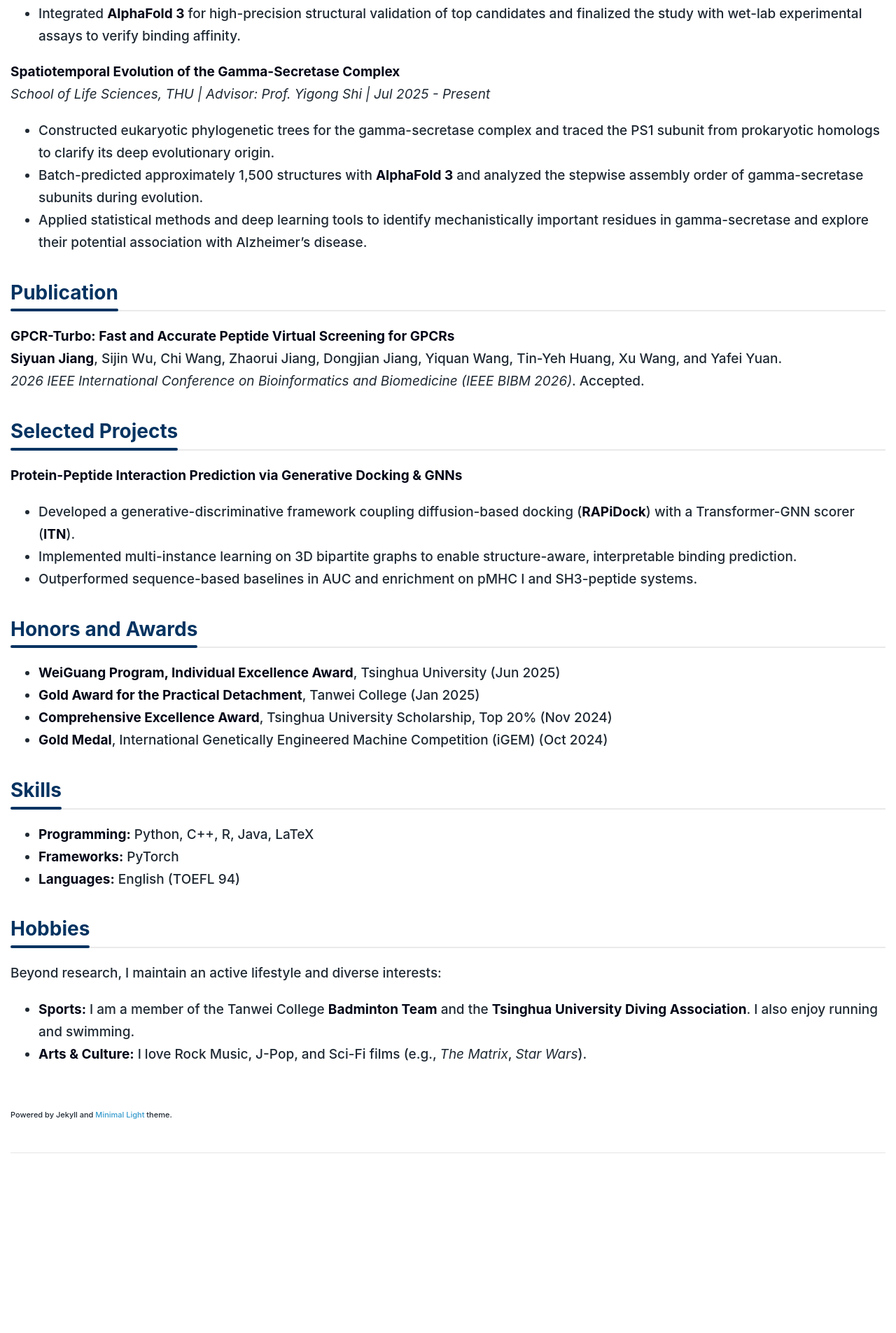
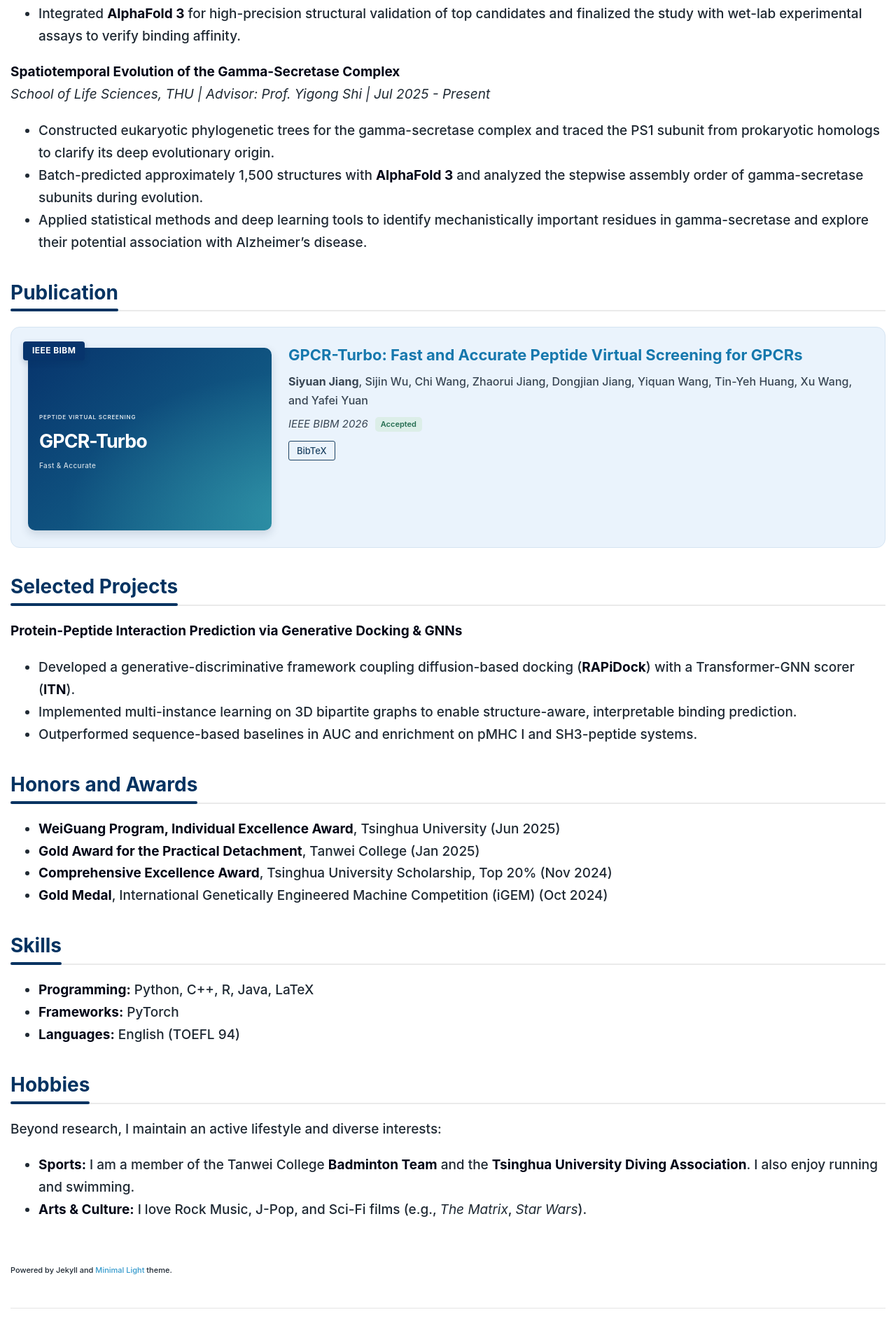
Before and after one commit to siyuanj/siyuanj.github.io, a Jekyll site: the page built from index.md, in a window 1280 px wide. Shown: the part 2123-4028 px from the top of the page at 70% size. Built offline with Jekyll 4.4.1, drawn with Linux system fonts in a browser that asks for light colours; a style sheet for code colours, icons or effects is not loaded; our own code applies the rules of GitHub Pages for plain Markdown files; before the commit the page ends 3806 px from its top, so only the background shows below that.

Commit message:
Present publications as responsive academic paper cards

```diff
--- a/_data/publications.yml
+++ b/_data/publications.yml
@@ -1,5 +1,11 @@
 main:
   - title: "GPCR-Turbo: Fast and Accurate Peptide Virtual Screening for GPCRs"
+    short_title: "GPCR-Turbo"
+    cover_kicker: "Peptide virtual screening"
+    cover_caption: "Fast & Accurate"
     authors: "**Siyuan Jiang**, Sijin Wu, Chi Wang, Zhaorui Jiang, Dongjian Jiang, Yiquan Wang, Tin-Yeh Huang, Xu Wang, and Yafei Yuan"
     conference: "2026 IEEE International Conference on Bioinformatics and Biomedicine (IEEE BIBM 2026)"
+    conference_short: "IEEE BIBM"
+    year: 2026
     status: Accepted
+    bibtex: /assets/files/gpcr-turbo.bib
--- a/_includes/publications.md
+++ b/_includes/publications.md
@@ -1,5 +1,32 @@
-{% for publication in site.data.publications.main %}
-**{{ publication.title }}**<br>
-{{ publication.authors }}.<br>
-*{{ publication.conference }}*. {{ publication.status }}.
-{% endfor %}
+<ul class="publication-cards">
+  {% for publication in site.data.publications.main %}
+  <li class="publication-card">
+    <div class="publication-visual">
+      <span class="publication-conference-badge">{{ publication.conference_short | escape }}</span>
+      {% if publication.image %}
+      <img class="publication-teaser" src="{{ publication.image | relative_url }}" alt="{{ publication.image_alt | default: publication.title | escape }}" loading="lazy">
+      {% else %}
+      <div class="publication-cover" aria-label="{{ publication.short_title | escape }} title cover">
+        <span class="publication-cover-eyebrow">{{ publication.cover_kicker | default: "Research" | escape }}</span>
+        <span class="publication-cover-title">{{ publication.short_title | escape }}</span>
+        {% if publication.cover_caption %}<span class="publication-cover-caption">{{ publication.cover_caption | escape }}</span>{% endif %}
+      </div>
+      {% endif %}
+    </div>
+    <div class="publication-details">
+      <h3 class="publication-title">
+        {% if publication.pdf %}<a href="{{ publication.pdf | relative_url }}">{{ publication.title | escape }}</a>{% else %}{{ publication.title | escape }}{% endif %}
+      </h3>
+      <div class="publication-authors">{{ publication.authors | markdownify }}</div>
+      <p class="publication-venue"><abbr title="{{ publication.conference | escape }}">{{ publication.conference_short | escape }} {{ publication.year }}</abbr><span class="publication-status">{{ publication.status | escape }}</span></p>
+      <div class="publication-links">
+        {% if publication.arxiv %}<a class="publication-link" href="{{ publication.arxiv }}">arXiv</a>{% endif %}
+        {% if publication.pdf %}<a class="publication-link" href="{{ publication.pdf | relative_url }}">PDF</a>{% endif %}
+        {% if publication.code %}<a class="publication-link" href="{{ publication.code }}">Code</a>{% endif %}
+        {% if publication.page %}<a class="publication-link" href="{{ publication.page }}">Project Page</a>{% endif %}
+        {% if publication.bibtex %}<a class="publication-link" href="{{ publication.bibtex | relative_url }}" download>BibTeX</a>{% endif %}
+      </div>
+    </div>
+  </li>
+  {% endfor %}
+</ul>
--- a/_layouts/homepage.html
+++ b/_layouts/homepage.html
@@ -33,6 +33,7 @@
     <link rel="stylesheet" href="{{ '/assets/css/publications-no-dark-mode.css' | relative_url }}">
     {% endif %}
 
+    <link rel="stylesheet" href="{{ '/assets/css/publication-cards.css' | relative_url }}">
   </head>
   <body>
     {% if site.auto_dark_mode %}
--- /dev/null
+++ b/assets/css/publication-cards.css
@@ -0,0 +1,140 @@
+/* Publication cards share one layout across the homepage and publication list. */
+.publication-cards {
+  --paper-background: #eaf3fc;
+  --paper-border: #d5e4f2;
+  --paper-title: #1678ad;
+  --paper-text: #394654;
+  --paper-button: #1d4262;
+  --paper-status-background: #dceee8;
+  --paper-status-text: #256d51;
+  list-style: none;
+  margin: 22px 0 30px;
+  padding: 0;
+}
+
+.publication-card {
+  display: grid;
+  grid-template-columns: minmax(150px, 29%) minmax(0, 1fr);
+  align-items: start;
+  gap: 24px;
+  margin: 0 0 22px;
+  padding: 24px;
+  border: 1px solid var(--paper-border);
+  border-radius: 13px;
+  background: var(--paper-background);
+  color: var(--paper-text);
+}
+
+.publication-visual { position: relative; margin-top: 5px; }
+.publication-conference-badge {
+  position: absolute;
+  z-index: 1;
+  top: -9px;
+  left: -7px;
+  padding: 5px 13px;
+  border-radius: 4px;
+  background: #07346c;
+  color: #fff;
+  font: 700 12px/1.4 -apple-system, BlinkMacSystemFont, "Segoe UI", sans-serif;
+  letter-spacing: .035em;
+  box-shadow: 0 3px 9px rgba(5, 42, 78, .2);
+}
+
+.publication-teaser, .publication-cover {
+  display: block;
+  width: 100%;
+  aspect-ratio: 4 / 3;
+  border-radius: 10px;
+  box-shadow: 0 5px 13px rgba(24, 50, 74, .16);
+}
+.publication-teaser { object-fit: contain; background: #fff; }
+.publication-cover {
+  box-sizing: border-box;
+  display: flex;
+  flex-direction: column;
+  justify-content: center;
+  overflow: hidden;
+  padding: 26px 16px 18px;
+  background: radial-gradient(ellipse at 110% 90%, rgba(83, 201, 200, .4), transparent 60%), linear-gradient(140deg, #07346c, #176e91);
+  color: #fff;
+  font-family: -apple-system, BlinkMacSystemFont, "Segoe UI", sans-serif;
+}
+.publication-cover-eyebrow { font-size: 8px; font-weight: 600; letter-spacing: .1em; text-transform: uppercase; opacity: .85; }
+.publication-cover-title { margin: 12px 0 10px; font-size: clamp(20px, 2.1vw, 29px); font-weight: 750; line-height: 1.18; letter-spacing: -.035em; overflow-wrap: anywhere; }
+.publication-cover-caption { font-size: 10px; font-weight: 500; letter-spacing: .04em; opacity: .8; }
+
+.publication-details { min-width: 0; }
+.publication-card .publication-title {
+  margin: 0 0 9px;
+  color: var(--paper-title);
+  font-size: 22px;
+  font-weight: 700;
+  line-height: 1.4;
+}
+.publication-card .publication-title a { color: var(--paper-title); }
+.publication-card .publication-authors p {
+  margin: 0;
+  color: var(--paper-text);
+  font-size: 16px;
+  line-height: 1.65;
+}
+.publication-card .publication-authors strong { color: inherit; font-weight: 750; }
+.publication-card .publication-venue {
+  display: flex;
+  flex-wrap: wrap;
+  align-items: center;
+  gap: 10px;
+  margin: 10px 0 12px;
+  color: var(--paper-text);
+  font-size: 15px;
+  line-height: 1.5;
+}
+.publication-venue abbr { border: 0; text-decoration: none; font-style: italic; }
+.publication-status {
+  padding: 2px 8px;
+  border-radius: 5px;
+  background: var(--paper-status-background);
+  color: var(--paper-status-text);
+  font: 600 11px/1.6 -apple-system, BlinkMacSystemFont, "Segoe UI", sans-serif;
+}
+.publication-links { display: flex; flex-wrap: wrap; gap: 7px; }
+.publication-card a.publication-link {
+  padding: 3px 11px;
+  border: 1px solid var(--paper-button);
+  border-radius: 3px;
+  color: var(--paper-button);
+  background: transparent;
+  font: 500 13px/1.6 -apple-system, BlinkMacSystemFont, "Segoe UI", sans-serif;
+  text-decoration: none;
+}
+.publication-card a.publication-link:hover { color: var(--paper-background); background: var(--paper-button); }
+.publication-card a.publication-link:focus-visible { outline: 2px solid var(--paper-title); outline-offset: 3px; }
+
+html[data-theme="dark"] .publication-cards {
+  --paper-background: #253647;
+  --paper-border: #3a5065;
+  --paper-title: #78c5ed;
+  --paper-text: #e0e8ef;
+  --paper-button: #a8cde5;
+  --paper-status-background: #214b42;
+  --paper-status-text: #a4ddc6;
+}
+@media (prefers-color-scheme: dark) {
+  html:not([data-theme]) .publication-cards {
+    --paper-background: #253647;
+    --paper-border: #3a5065;
+    --paper-title: #78c5ed;
+    --paper-text: #e0e8ef;
+    --paper-button: #a8cde5;
+    --paper-status-background: #214b42;
+    --paper-status-text: #a4ddc6;
+  }
+}
+
+@media (max-width: 640px) {
+  .publication-card { grid-template-columns: 1fr; gap: 20px; padding: 20px; }
+  .publication-visual { max-width: 230px; }
+  .publication-cover, .publication-teaser { aspect-ratio: 16 / 9; }
+  .publication-cover-title { font-size: 28px; }
+  .publication-card .publication-title { font-size: 18px; }
+}
--- /dev/null
+++ b/assets/files/gpcr-turbo.bib
@@ -0,0 +1,6 @@
+@unpublished{jiang2026gpcrturbo,
+  title = {{GPCR-Turbo}: Fast and Accurate Peptide Virtual Screening for {GPCRs}},
+  author = {Jiang, Siyuan and Wu, Sijin and Wang, Chi and Jiang, Zhaorui and Jiang, Dongjian and Wang, Yiquan and Huang, Tin-Yeh and Wang, Xu and Yuan, Yafei},
+  year = {2026},
+  note = {Accepted at the 2026 IEEE International Conference on Bioinformatics and Biomedicine (IEEE BIBM 2026)}
+}
```
Also changed, not shown: docs/STATUS.md (+10 -0 lines), README.md.
